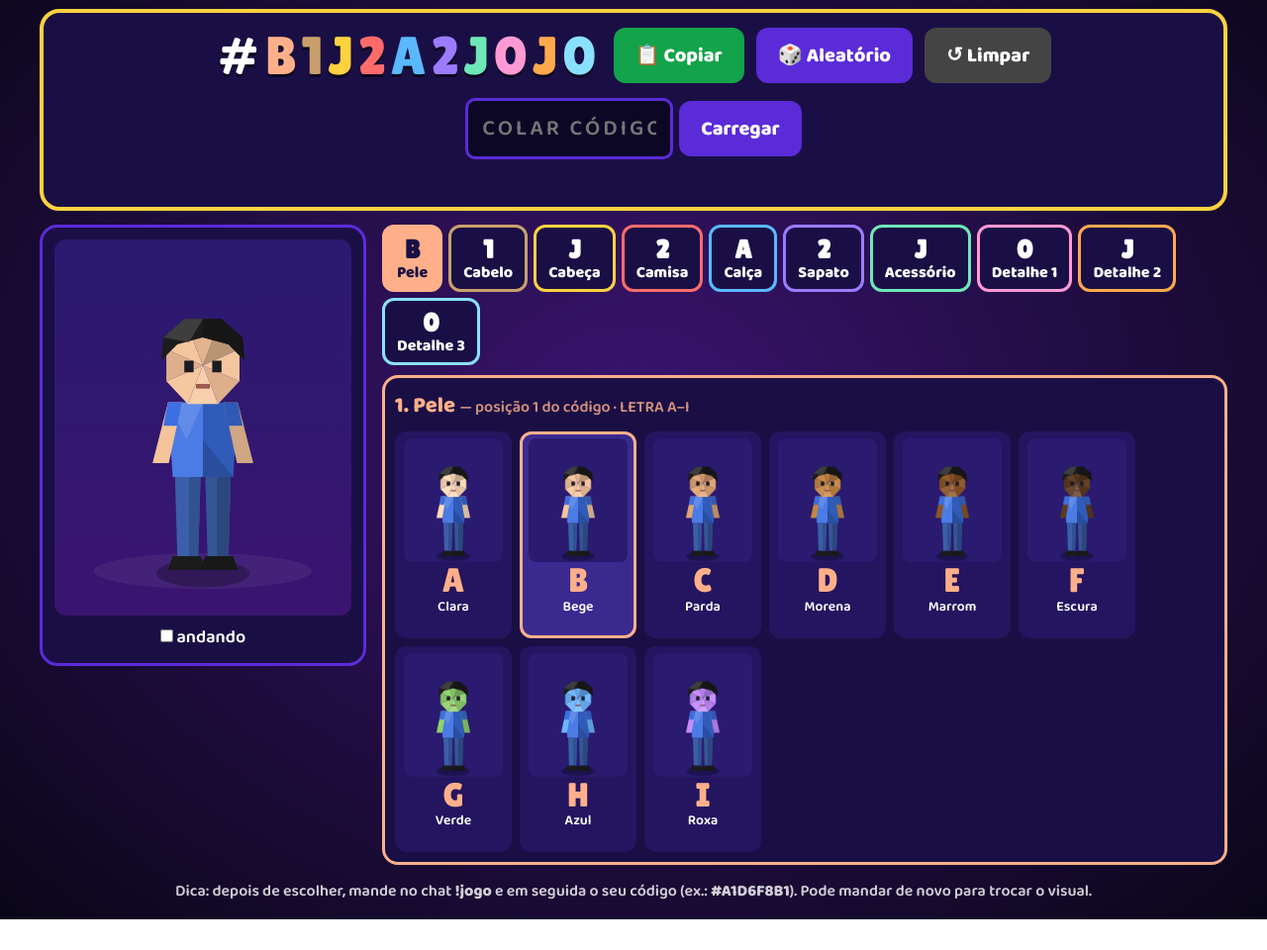
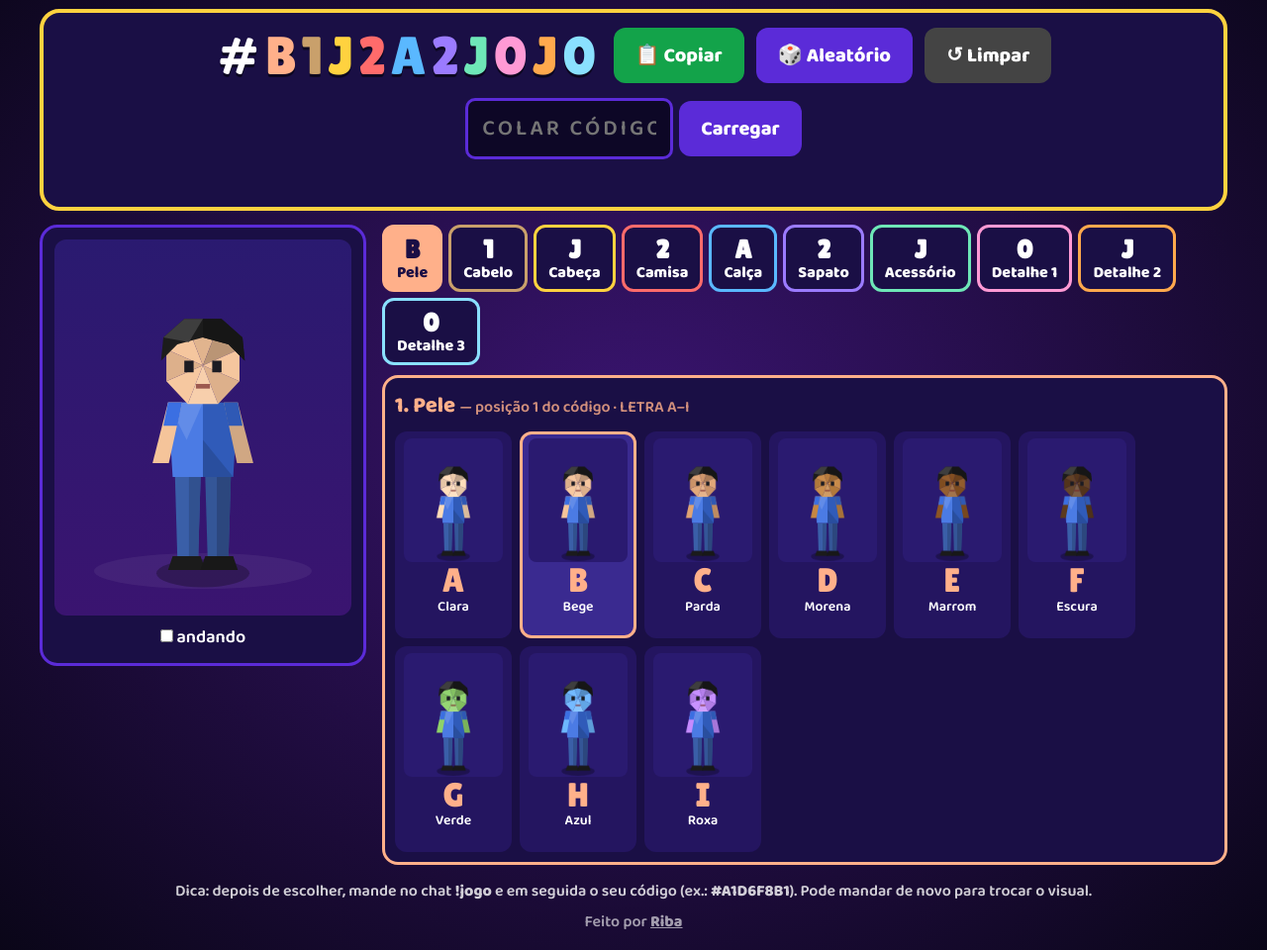
Before and after one commit to ribanascimento/escolha-sabiamente, a plain HTML site: page boneco.html in a window 1280 px wide. Shown: the part 89-1049 px from the top of the page at 99% size. Before the commit the page ends 1018 px from the top, so only its background shows below. Drawn offline with Linux system fonts and the light colour scheme.

Commit message:
Add author meta tag and credit in boneco.html

```diff
--- a/boneco.html
+++ b/boneco.html
@@ -2,6 +2,9 @@
 <html lang="pt-BR">
 <head>
 <meta charset="utf-8">
+<meta name="author" content="Riba">
+<!-- Escolha Sabiamente — feito por Riba -->
+
 <title>Gerador de Personagem — Escolha Sabiamente</title>
 <meta name="viewport" content="width=device-width,initial-scale=1">
 <link href="https://fonts.googleapis.com/css2?family=Lilita+One&family=Baloo+2:wght@600;800&display=swap" rel="stylesheet">
@@ -58,6 +61,7 @@ input.in{font:inherit;font-size:22px;letter-spacing:3px;padding:10px 14px;border
   <div class="right"><div class="tabs" id="tabs"></div><div class="panel" id="panel"></div></div>
 </div>
 <div class="tip">Dica: depois de escolher, mande no chat <b>!jogo</b> e em seguida o seu código (ex.: <b>#A1D6F8B1</b>). Pode mandar de novo para trocar o visual.</div>
+<div class="tip" style="margin-top:6px;opacity:.6">Feito por <a href="https://riba.com.br" target="_blank" rel="noopener" style="color:inherit"><b>Riba</b></a></div>
 <script>
 "use strict";
 /* ============ DADOS DO GABARITO ============ */
```
